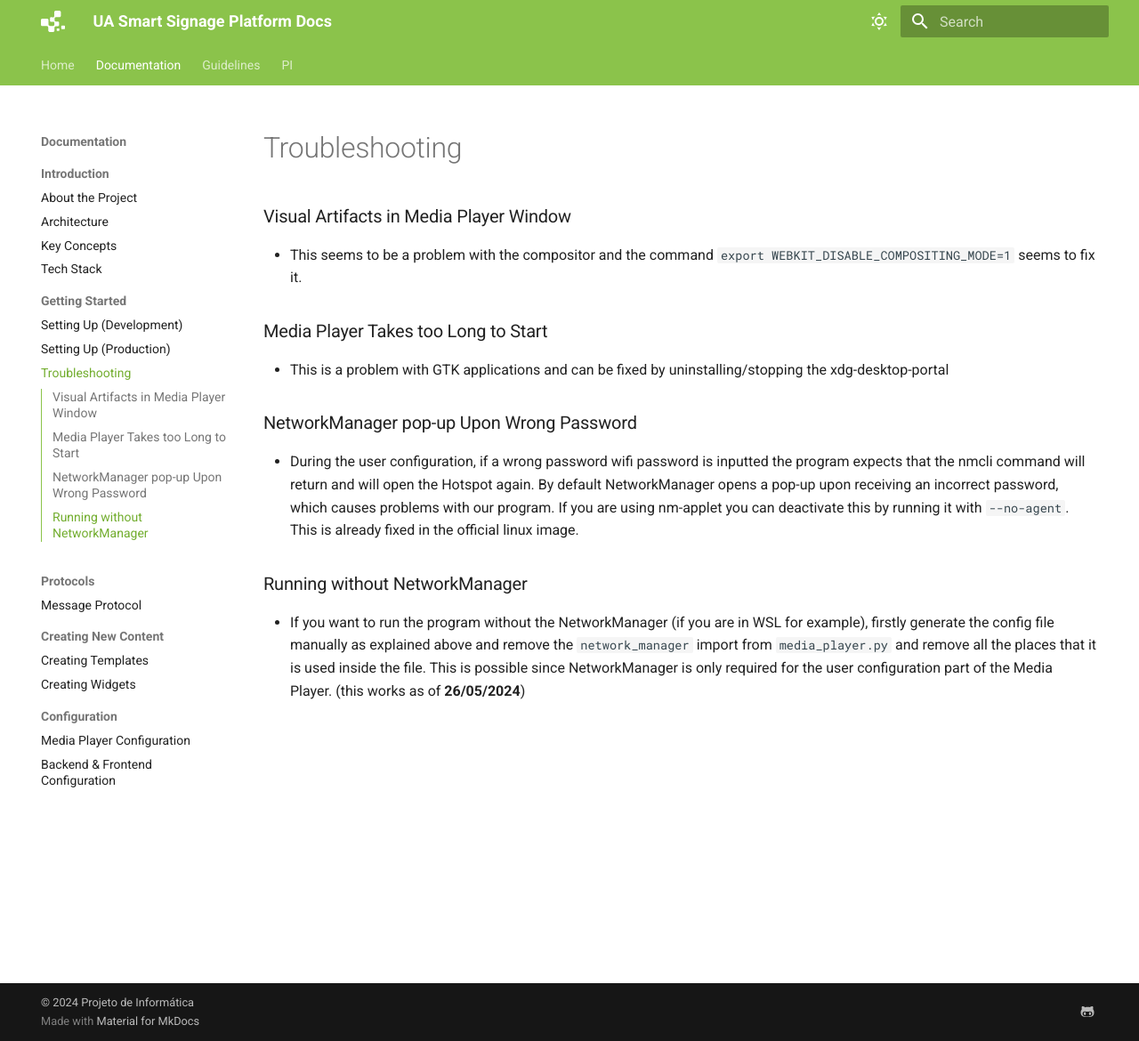
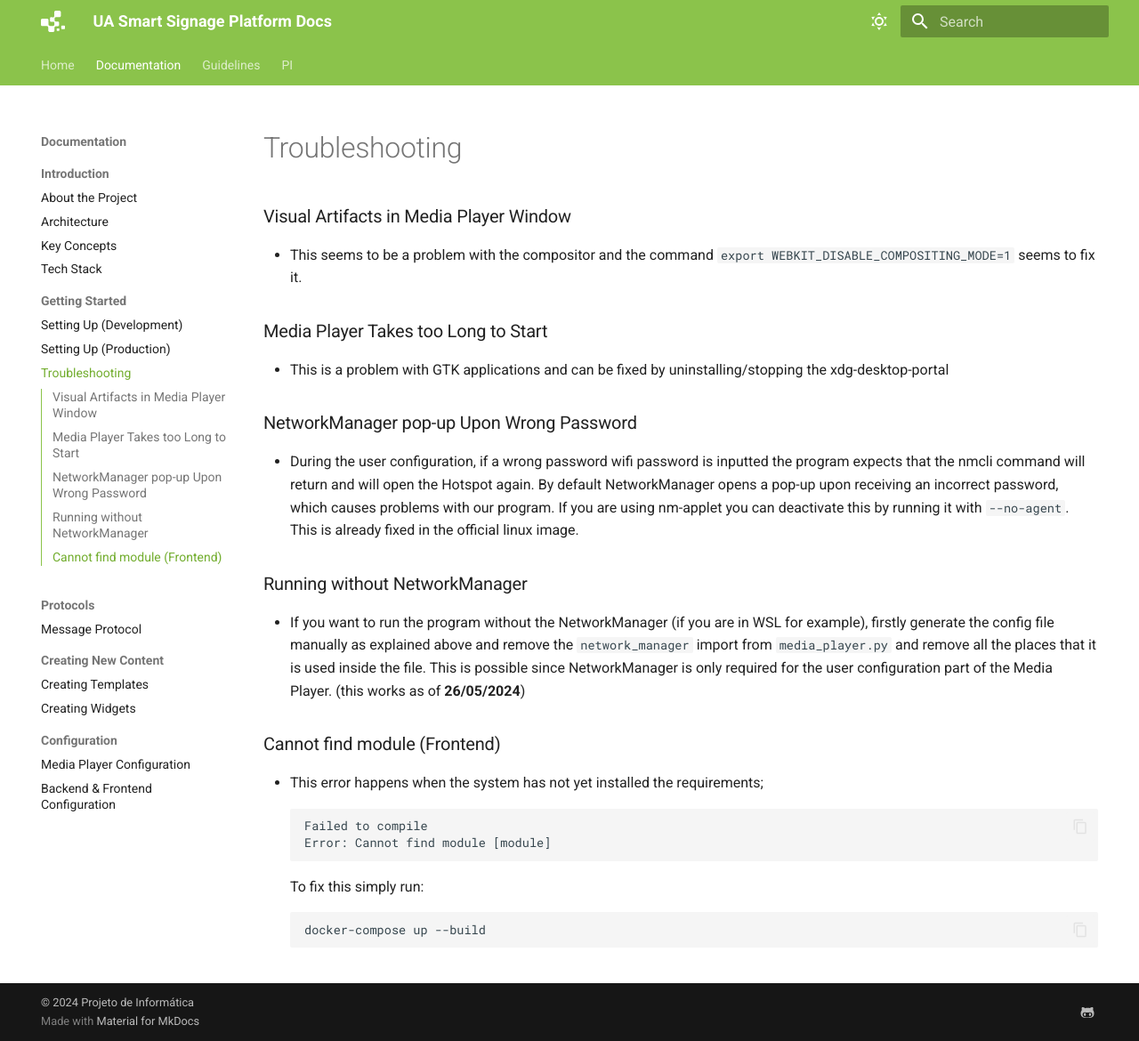
Before and after one commit to UA-Smart-Signage-Platform/Documentation-Website, an MkDocs documentation site: the page built from docs/documentation/setting-up-troubleshooting.md, in a window 1280 px wide and 1170 px high. Shown: the whole window at 89% size. Built offline with MkDocs 1.6.1 and Material for MkDocs 9.7.7, drawn with Linux system fonts in a browser that asks for light colours.

Commit message:
added troubleshoot error, deleted contact information, created bare bones for creating-templates and frontend-config

````diff
--- a/docs/documentation/setting-up-troubleshooting.md
+++ b/docs/documentation/setting-up-troubleshooting.md
@@ -13,3 +13,16 @@
 ### Running without NetworkManager
 
 - If you want to run the program without the NetworkManager (if you are in WSL for example), firstly generate the config file manually as explained above and remove the `network_manager` import from `media_player.py` and remove all the places that it is used inside the file. This is possible since NetworkManager is only required for the user configuration part of the Media Player. (this works as of **26/05/2024**)
+
+
+### Cannot find module (Frontend)
+
+- This error happens when the system has not yet installed the requirements;
+```
+Failed to compile
+Error: Cannot find module [module]
+```
+To fix this simply run:
+```
+docker-compose up --build
+```
````
Also changed, not shown: docs/documentation/creating-templates.md (added, +3 -0 lines), docs/documentation/frontend-backend-config.md (added, +6 -0 lines), docs/guidelines.md (+0 -6 lines).
